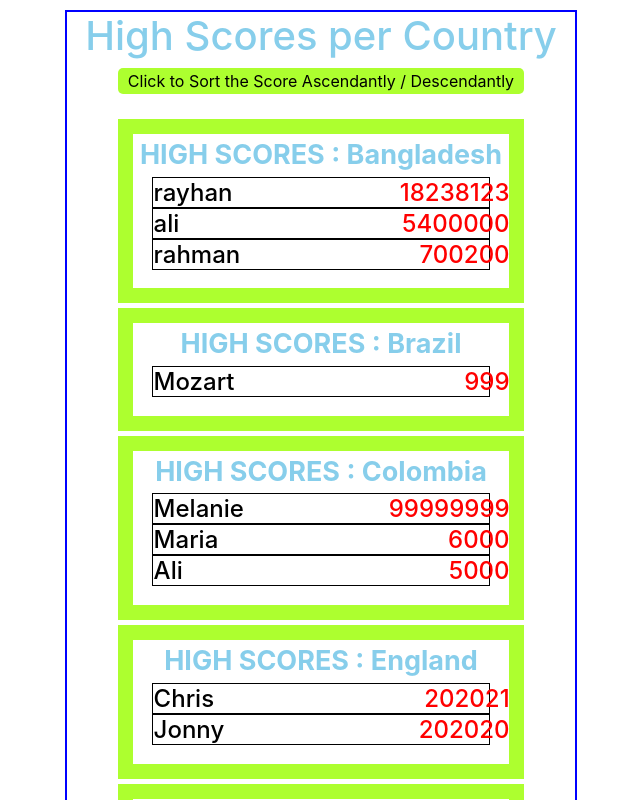
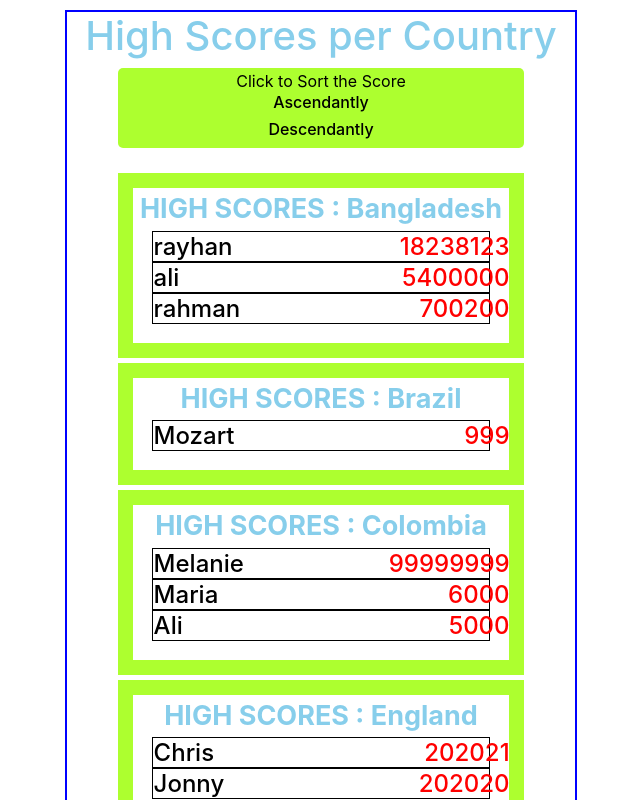
Before and after one commit to nouri89/high-score-tables, a React (Create React App) app: page / in a window 1280 px wide. Shown: the top 800 px of the page, without its empty margins (319-959 px from the left). Built offline with nearby package versions, Linux system fonts and the light colour scheme.

Commit message:
Update SortButton.js

```diff
--- a/src/SortButton.js
+++ b/src/SortButton.js
@@ -1,12 +1,13 @@
 import React from "react";
-
+import Ascendantly  from "./Ascendantly"
+import Descendantly from "./Descendantly"
 function SortButton(props) {
 	function handelClick() {
-		if (props.scoreOrder === "ascending") {
-			props.alterOrder("descending");
-		} else if (props.scoreOrder === "descending") {
-			props.alterOrder("ascending");
-		}
+
+		props.scoreOrder === "ascending"
+			? props.alterOrder("descending")
+			: props.alterOrder("ascending");
+
 	}
 	return (
 		<button
@@ -22,7 +23,8 @@ function SortButton(props) {
 				width: "80%",
 			}}
 		>
-			Click to Sort the Score Ascendantly / Descendantly{" "}
+			Click to Sort the Score <Ascendantly state={props.scoreOrder} />
+			<Descendantly state={props.scoreOrder} />
 		</button>
 	);
 }
```
